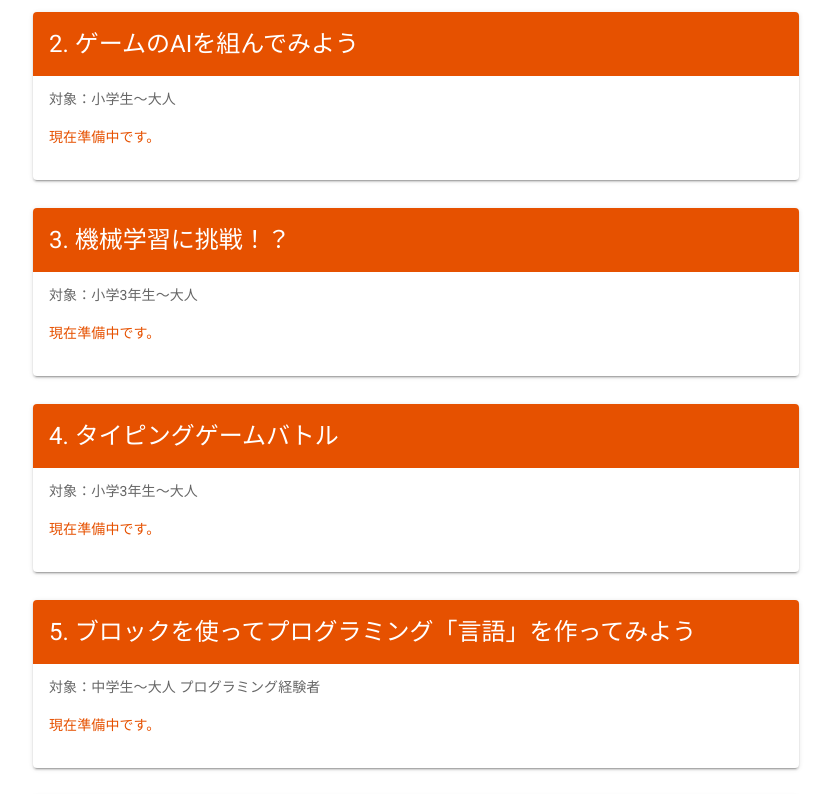
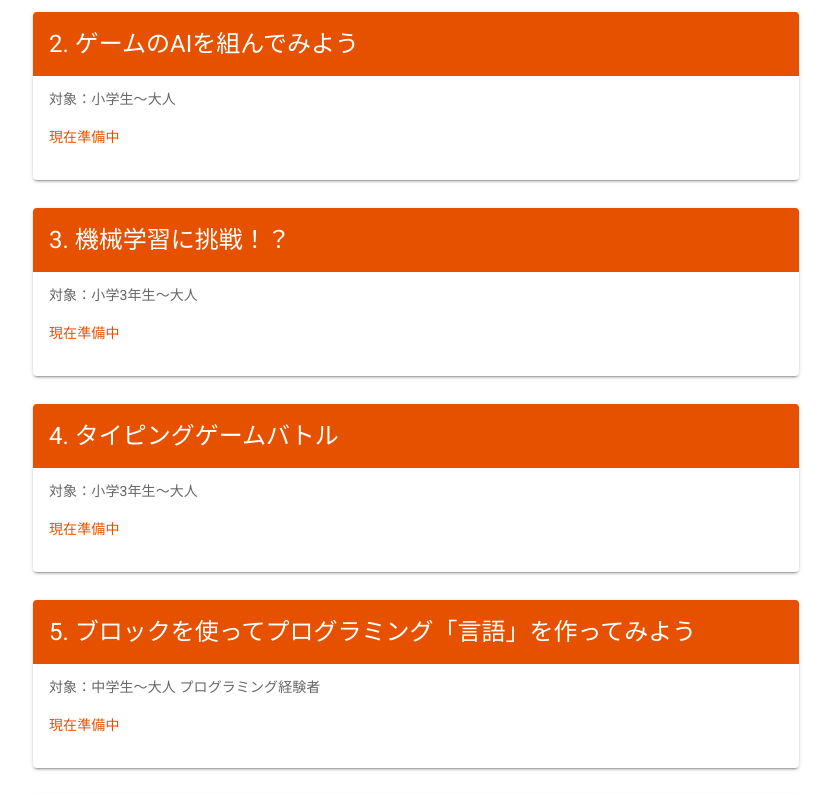
Before and after one commit to ut-code/kf73, a Nuxt app: page / in a window 1280 px wide. Shown: the part 1660-2454 px from the top of the page, without its empty margins (224-1055 px from the left). Built offline with nearby package versions, Linux system fonts and the light colour scheme.

Commit message:
細かい表現変更

```diff
--- a/components/Top/Contents/Card.vue
+++ b/components/Top/Contents/Card.vue
@@ -18,7 +18,7 @@
         </template>
       </template>
       <template v-else>
-        <p class="primary--text">現在準備中です。</p>
+        <p><span class="primary--text">現在準備中</span></p>
       </template>
     </v-card-text>
   </card>
```
